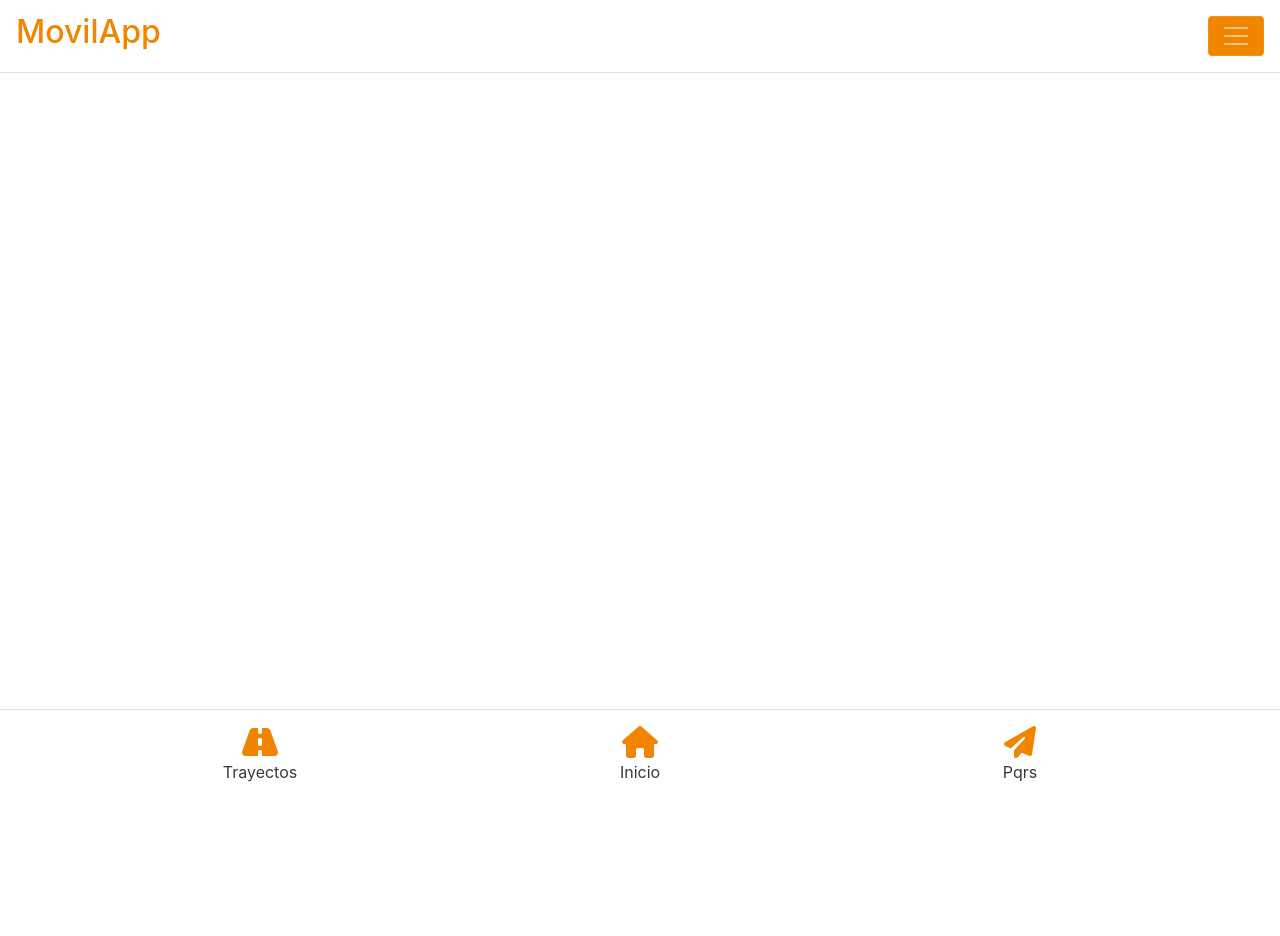
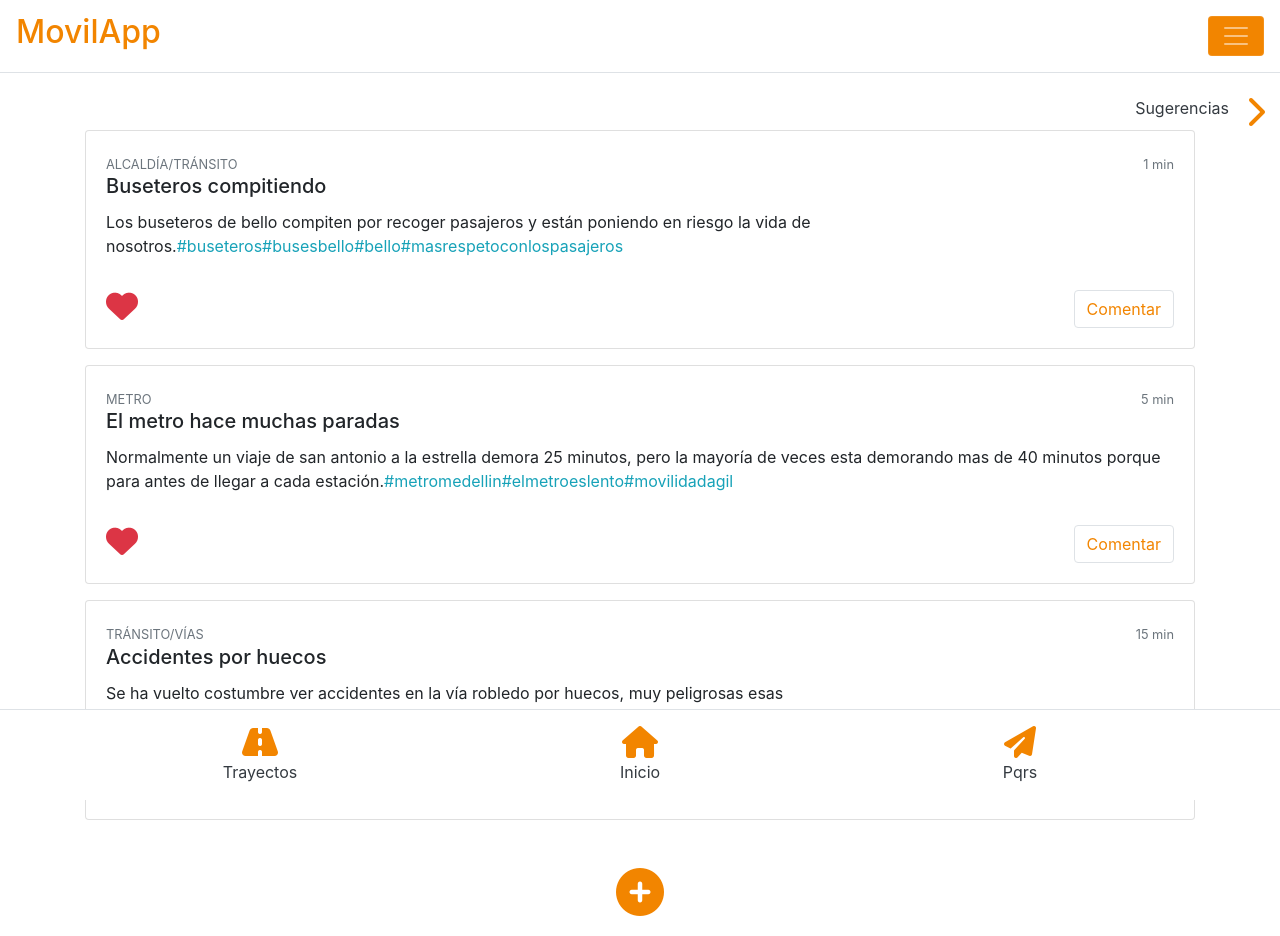
Before and after one commit to Isaza156/movilapp, a React (Create React App) app: page /pqrs in a window 1280 px wide. Before the commit this address had no page. Shown: the top 936 px of the page. Before the commit the page ends 800 px from the top, so only its background shows below. Built offline with nearby package versions, Linux system fonts and the light colour scheme.

Commit message:
último commit del 24 de septiembre de 2019

```diff
--- a/src/App.js
+++ b/src/App.js
@@ -25,7 +25,7 @@ const App = () => {
           <Route exact path="/validatecode" component={ValidateCode} />
         <Layout>
         <Route exact path="/home" component={Home} />
-        <Route exact path="/" component={Pqrs} />
+        <Route exact path="/pqrs" component={Pqrs} />
           <Route component={NotFound} />
         </Layout>
       </Switch>
--- a/src/components/CallToAction.jsx
+++ b/src/components/CallToAction.jsx
@@ -5,8 +5,8 @@ class CallToAction extends React.Component{
     render(){
         return(
             <React.Fragment>
-                <div className="container-fluid text-center">
-                <i class="fas fa-plus-circle fa-3x color-orange "></i>
+                <div className="container-fluid text-center ">
+                <i className="fas fa-plus-circle fa-3x color-orange mb-3"></i>
                 <p>Agregar</p>
                 </div>
             </React.Fragment>
--- a/src/components/Footer.jsx
+++ b/src/components/Footer.jsx
@@ -10,22 +10,22 @@ class Footer extends React.Component {
               <div className="col-4 col-md-4">
                 <i className="fas fa-road color-orange fa-2x"></i>
                 <Link to="/" className=" mt-3 text-dark">
-                  {" "}
-                  <br /> Trayectos{" "}
+
+                  <br /> Trayectos
                 </Link>
               </div>
               <div className="col-4 col-md-4">
                 <i className="fas fa-home color-orange fa-2x"></i>
-                <Link to="/" className=" mt-3 text-dark">
-                  {" "}
-                  <br /> Inicio{" "}
+                <Link to="/home" className=" mt-3 text-dark">
+
+                  <br /> Inicio
                 </Link>
               </div>
               <div className="col-4 col-md-4">
                 <i className="fas fa-paper-plane color-orange fa-2x"></i>
-                <Link to="/" className=" mt-3 text-dark">
-                  {" "}
-                  <br /> Pqrs{" "}
+                <Link to="/pqrs" className=" mt-3 text-dark">
+
+                  <br /> Pqrs
                 </Link>
               </div>
             </div>
--- a/src/components/Login.jsx
+++ b/src/components/Login.jsx
@@ -9,14 +9,14 @@ class Form extends Component {
       <React.Fragment>
         <div className="bg-login">
           <div className="container">
-            <div className="brand mt-5">
+            <div className="brand mt-2">
               <div className="row">
                 <div className="col-lg-2 d-none d-lg-block "></div>
                 <div className="col-lg-8 col-sm-12 col-xs-12 ">
                   <div className="register Login text-center"></div>
                   <div className="text-center">
                     <img className="img-login " src={logo} alt="logo" />
-                    <form className="mt-5 ml-5 mr-5 pb-3">
+                    <form className="mt-4 ml-5 mr-5 pb-3">
                       <input
                         type="email"
                         id="inputEmail"
--- a/src/components/Pqrs.jsx
+++ b/src/components/Pqrs.jsx
@@ -5,7 +5,7 @@ class Pqrs extends React.Component {
   render() {
     return (
       <React.Fragment>
-        <div className="container-fluid text-right mt-3">
+        <div className="container-fluid text-right pt-5 mt-5">
           <a href="/" className="align-top mx-3 text-dark">
             Sugerencias
           </a>
@@ -57,8 +57,8 @@ class Pqrs extends React.Component {
           <div className="card mt-3">
             <div className="card-body">
                 <div className="d-flex justify-content-between">
-                <small class="form-text text-muted">TRÁNSITO/VÍAS</small>
-                <small class="form-text text-muted">15 min</small>
+                <small className="form-text text-muted">TRÁNSITO/VÍAS</small>
+                <small className="form-text text-muted">15 min</small>
                 </div>
               <h5 className="card-title">Accidentes por huecos</h5>
               <p className="card-text">
```
